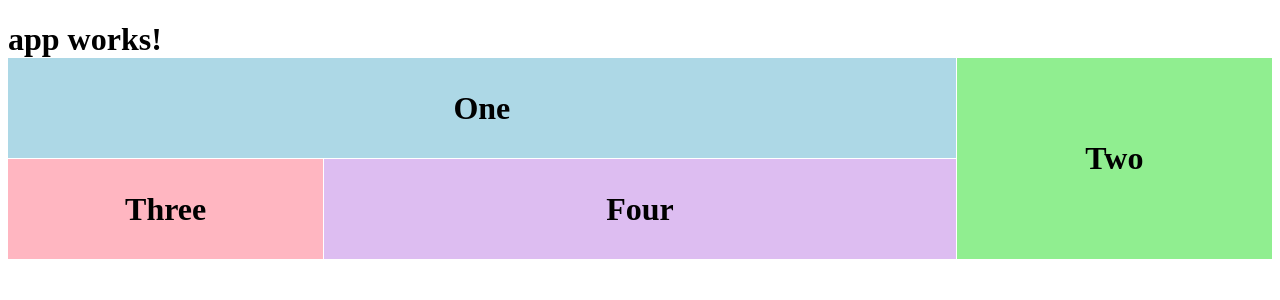
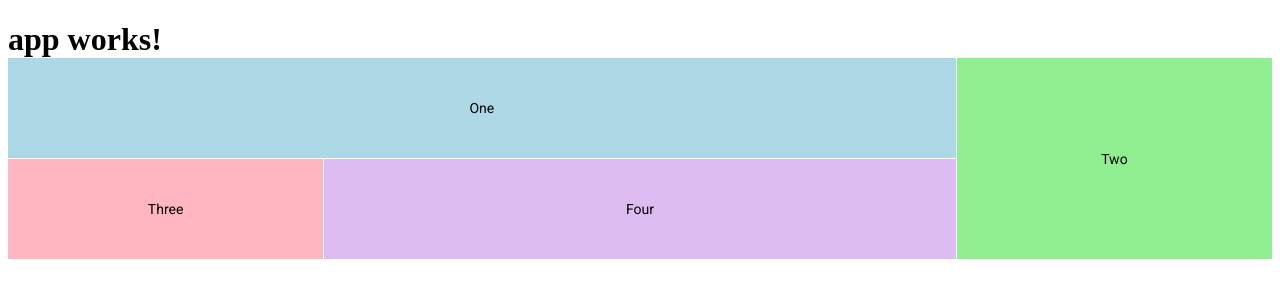
Before and after one commit to filipemoraisjorge/grid-media-feed, an Angular app: page / in a window 1280 px wide. Shown: the top 300 px of the page. Built offline with nearby package versions, Linux system fonts and the light colour scheme.

Commit message:
mat typography

```diff
--- a/src/app/grid/grid.component.html
+++ b/src/app/grid/grid.component.html
@@ -1,4 +1,4 @@
-<mat-grid-list cols="4" rowHeight="100px">
+<mat-grid-list class="mat-typography" cols="4" rowHeight="100px">
   <mat-grid-tile
       *ngFor="let tile of tiles"
       [colspan]="tile.cols"
--- a/src/index.html
+++ b/src/index.html
@@ -8,6 +8,8 @@
   <meta name="viewport" content="width=device-width, initial-scale=1">
   <link rel="icon" type="image/x-icon" href="favicon.ico">
   <link href="https://fonts.googleapis.com/icon?family=Material+Icons" rel="stylesheet">
+  <link href="https://fonts.googleapis.com/css?family=Roboto:300,400,500" rel="stylesheet">
+
 </head>
 <body>
   <gmf-root></gmf-root>
```
